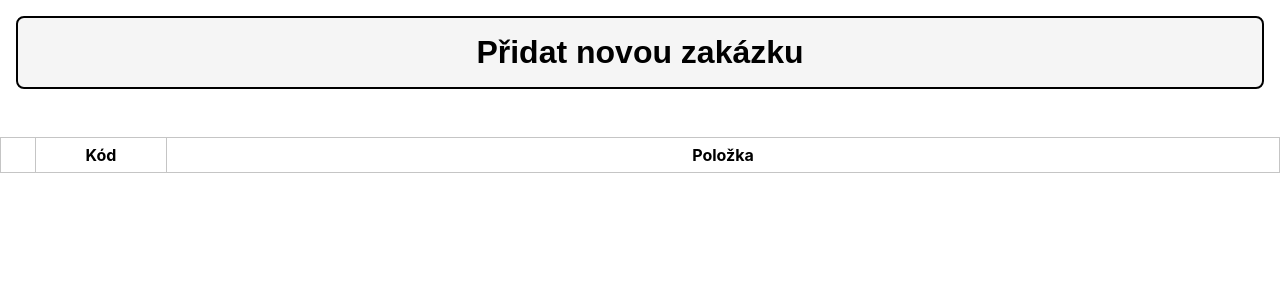
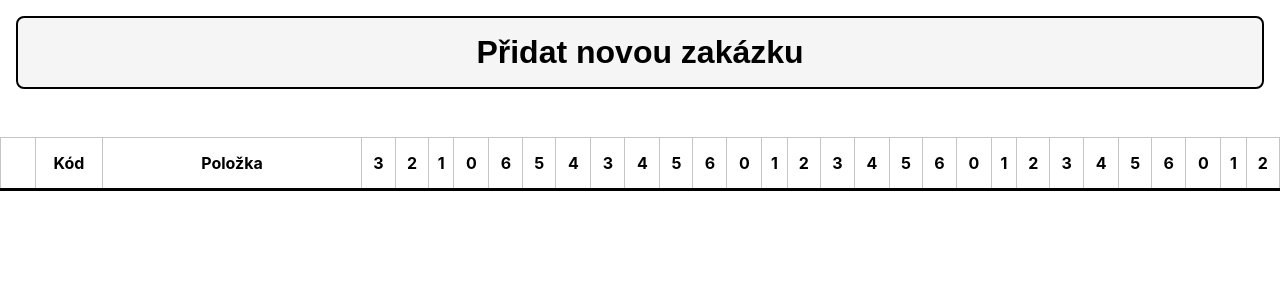
Before and after one commit to Yokool/rtsoft-test, a React (Create React App) app: page / in a window 1280 px wide. Shown: the top 300 px of the page. Built offline with nearby package versions, Linux system fonts and the light colour scheme.

Commit message:
date forwarding

```diff
--- /dev/null
+++ b/src/DateUtils/DateUtils.tsx
@@ -0,0 +1,54 @@
+
+
+export function getToday()
+{
+    return new Date();
+}
+
+export function getSurroundingDates(
+    startDate: Date,
+    datesLeftCount: number,
+    datesRightCount: number
+) {
+
+    const datesLeft = getSurroundingDatesSingleDirArray(startDate, datesLeftCount, 'backward');
+    const datesRight = getSurroundingDatesSingleDirArray(startDate, datesRightCount, 'forward');
+
+    const result = [
+        ...datesLeft,
+        startDate,
+        ...datesRight
+    ];
+
+    return result;
+}
+
+export type SurroundingDatesShift = 'backward' | 'forward';
+
+export function getSurroundingDatesSingleDirArray(
+    date: Date,
+    shiftNumber: number,
+    shiftDirection: SurroundingDatesShift
+) {
+
+    const result: Date[] = [];
+    for(let x = 1; x <= shiftNumber; x++)
+    {
+        const shiftValue = shiftDirection === "backward" ? -x : x;
+        let newDate = new Date();
+        newDate.setDate(date.getDate() + shiftValue);
+        result.push(newDate);
+    }
+
+    return result;
+
+}
+
+export function getSurroundingDatesToday(datesLeftCount: number, datesRightCount: number)
+{
+    return getSurroundingDates(getToday(), datesLeftCount, datesRightCount);
+}
+
+export function dateToTableText(date: Date) {
+
+}
--- a/src/TaskDateList/TaskDateList.css
+++ b/src/TaskDateList/TaskDateList.css
@@ -12,9 +12,18 @@
     border-style: solid;
     border-color: rgb(197, 197, 197);
     border-width: 1px;
-    height: 32px;
+    height: 48px;
+}
+
+.taskTable th {
+    border-bottom-width: 3px;
+    border-bottom-color: rgb(0, 0, 0);
 }
 
 .taskTable .codeCell {
-    width: 128px;
+    width: 64px;
 }
+
+.taskTable .nameCell {
+    width: 256px;
+}
--- a/src/TaskDateList/TaskDateList.tsx
+++ b/src/TaskDateList/TaskDateList.tsx
@@ -1,6 +1,7 @@
-import React from "react";
+import React, { useEffect, useRef, useState } from "react";
 import { Task } from "../TaskTypes/Task.tsx";
 import './TaskDateList.css';
+import { getSurroundingDatesToday } from "../DateUtils/DateUtils.tsx";
 
 type TaskDateListProps = {
     taskList: Task[]
@@ -8,17 +9,38 @@ type TaskDateListProps = {
 
 export function TaskDateList({taskList}: TaskDateListProps): React.JSX.Element {
 
+    const dateShiftBackwards = 8;
+    const dateShiftForwards = 19;
+
+    const [surroundingDates, setSurroundingDates] = useState<Date[]>([]);
+
+    useEffect(() => {
+        const surroundingDatesComputed = getSurroundingDatesToday(dateShiftBackwards, dateShiftForwards);
+        setSurroundingDates(surroundingDatesComputed);
+
+    }, [dateShiftBackwards, dateShiftForwards])
+
+
+    const dateHeadersJSX = surroundingDates.map((date) => {
+        return (
+            <th>
+                {date.getDay()}
+            </th>
+        );
+    })
+
     const taskListJSX = taskList.map(
         (task) => {
             return (
                 <tr key={task.taskCode}>
                     <td className="cellSpacer"></td>
                     <td className="codeCell">{task.taskCode}</td>
-                    <td>{task.taskName}</td>
+                    <td className="nameCell">{task.taskName}</td>
                 </tr>
             );
         }
     );
+
 
     return (
         <table className="taskTable" cellSpacing={0}>
@@ -26,7 +48,8 @@ export function TaskDateList({taskList}: TaskDateListProps): React.JSX.Element {
                 <tr>
                     <th className="cellSpacer"></th>
                     <th className="codeCell">Kód</th>
-                    <th>Položka</th>
+                    <th className="nameCell">Položka</th>
+                    {dateHeadersJSX}
                 </tr>
                 {taskListJSX}
             </tbody>
```
